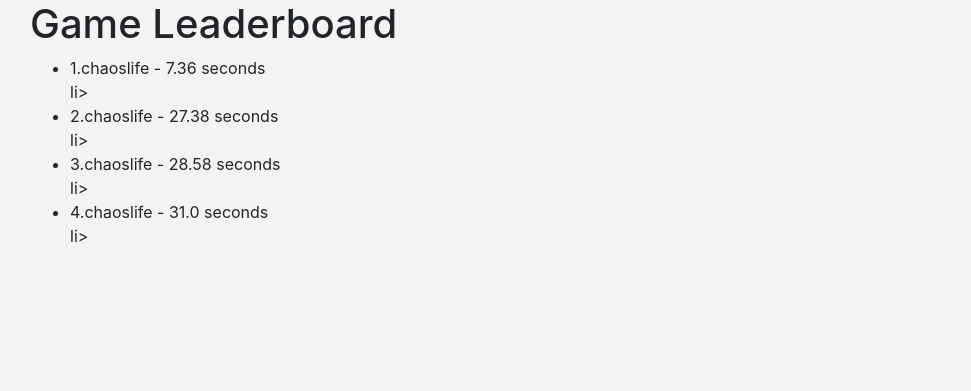
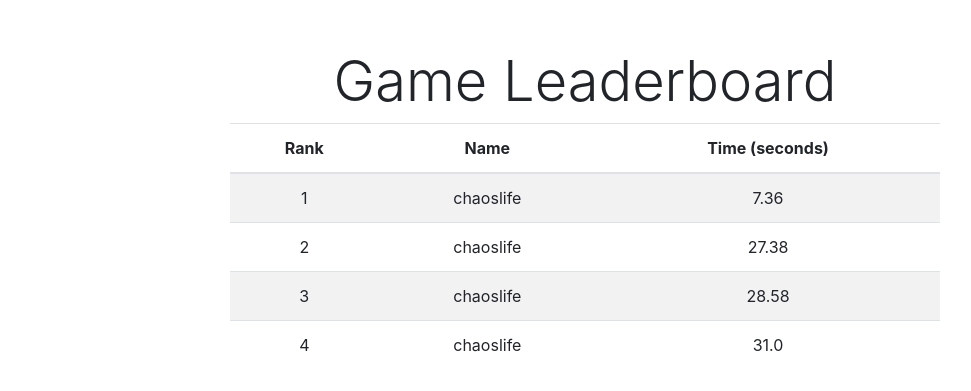
Before and after one commit to HerschelXu/AWDGP, a Flask app: page /game/leaderboard in a window 1280 px wide. Shown: the part 56-447 px from the top of the page, without its empty margins (55-1026 px from the left). Run offline with Flask 3, Linux system fonts and the light colour scheme; a user stored in the database is signed in; some libraries are stand-ins or nearby versions.

Commit message:
Created table based leaderboard leaderboard.html

```diff
--- a/templates/leaderboard.html
+++ b/templates/leaderboard.html
@@ -3,12 +3,38 @@
 {% block head %}
   {{ super() }}
   <link rel="stylesheet" href="{{ url_for('static', filename='Game1/TemplateData/style.css') }}">
+  <!-- Include Bootstrap CSS from CDN -->
+  <link href="https://maxcdn.bootstrapcdn.com/bootstrap/4.0.0/css/bootstrap.min.css" rel="stylesheet">
+  <style>
+    .centered-table {
+      margin: auto;
+    }
+  </style>
 {% endblock %}
 {% block body %}
-    <h1>Game Leaderboard</h1>
-    <ul>
-        {% for record in records %}
-        <li>{{ loop.index }}.{{ record.user.username }} - {{ record.end_time }} seconds </li>li>
-        {% endfor %}
-    </ul>
+    <div class="container mt-5">
+        <h1 class="display-4 text-center">Game Leaderboard</h1>
+        <div class="row justify-content-center">
+            <div class="col-md-8">
+                <table class="table table-striped centered-table">
+                    <thead class="text-center">
+                        <tr>
+                            <th>Rank</th>
+                            <th>Name</th>
+                            <th>Time (seconds)</th>
+                        </tr>
+                    </thead>
+                    <tbody class="text-center">
+                        {% for record in records %}
+                        <tr>
+                            <td>{{ loop.index }}</td>
+                            <td>{{ record.user.username }}</td>
+                            <td>{{ record.end_time }}</td>
+                        </tr>
+                        {% endfor %}
+                    </tbody>
+                </table>
+            </div>
+        </div>
+    </div>
 {% endblock %}
```
